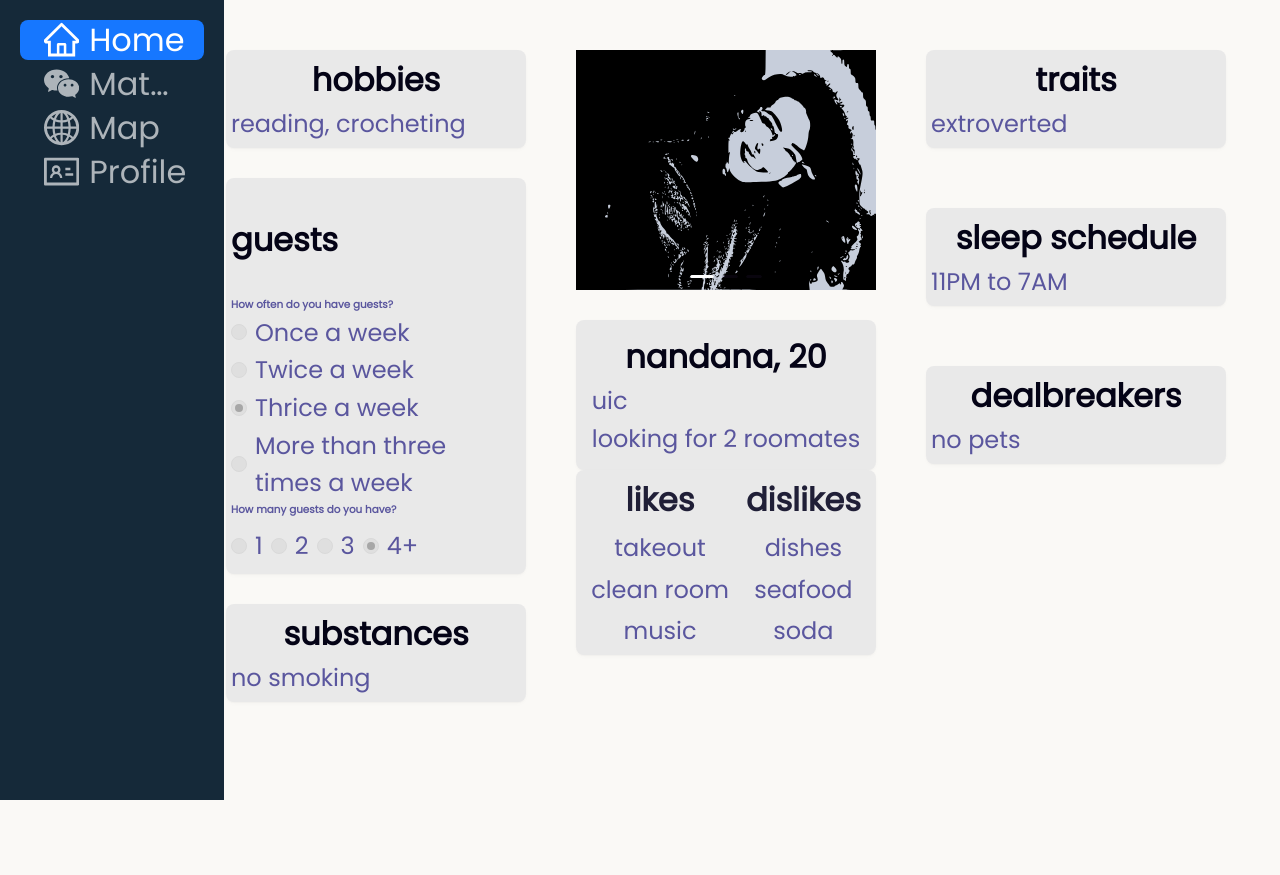
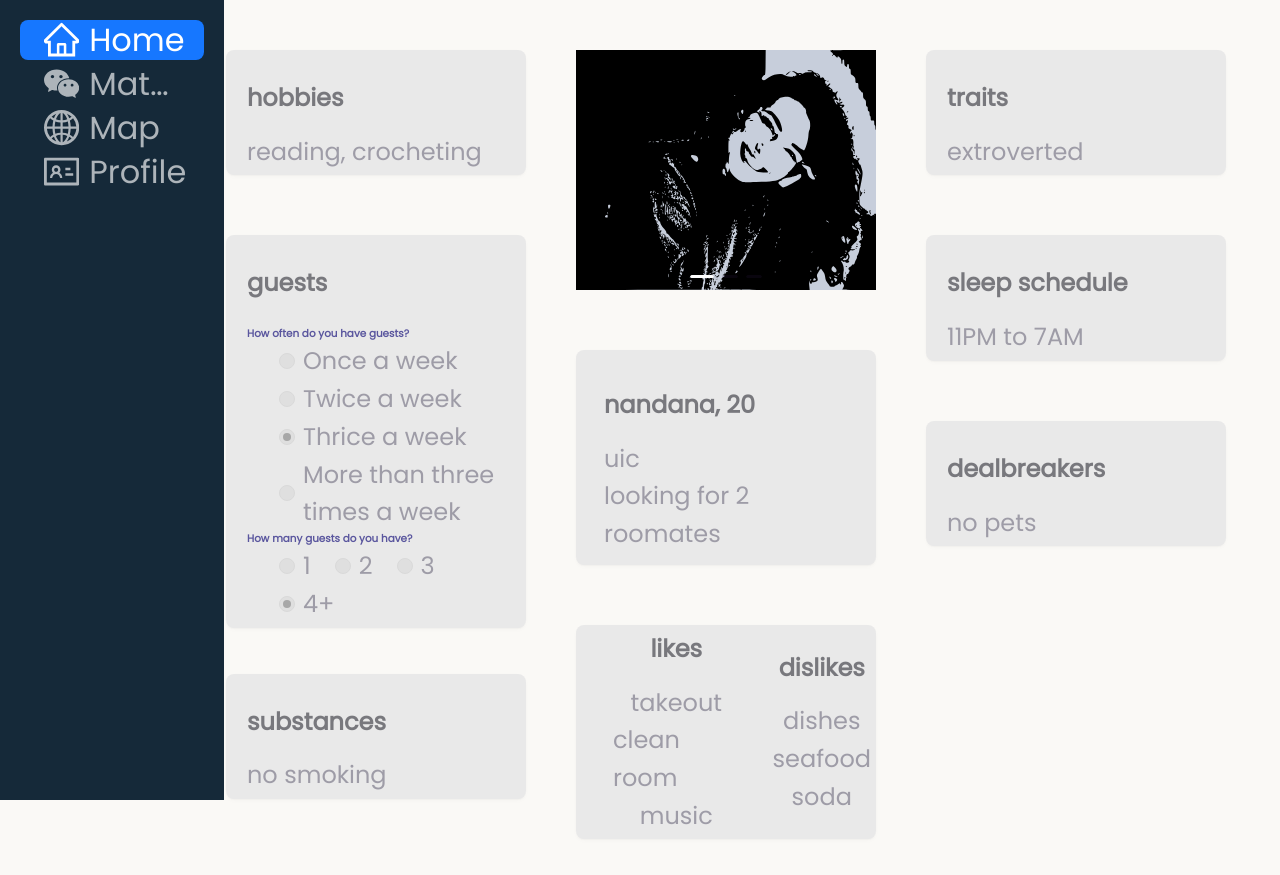
Before and after one commit to Olympicene/WildHacks-2024-Project, a React (Create React App) app in the folder client/: page /home in a window 1280 px wide. Before the commit the page ends 800 px from the top, so only its background shows below. Built offline with nearby package versions, Linux system fonts and the light colour scheme.

Commit message:
i want to die

```diff
--- a/client/src/components/Card/Guest/guest.css
+++ b/client/src/components/Card/Guest/guest.css
@@ -1,15 +1,5 @@
 h1 {
     font-family: "Poppins", sans-serif;
-}
-
-.info-title {
-    font-family: "Poppins", sans-serif;
-    font-weight: 800;
-    font-style: normal;
-    font-size: 1rem;
-    margin: 0;
-    color: #040316;
-    background-color: #e9e9e9;
 }
 
 .info-text {
--- a/client/src/components/Card/Info/Info.css
+++ b/client/src/components/Card/Info/Info.css
@@ -2,20 +2,6 @@
     background-color: #e9e9e9;
 }
 
-.info-title {
-    font-family: "Poppins", sans-serif;
-    font-weight: 600;
-    font-style: normal;
-    font-size: 2rem;
-    margin: 0;
-    color: #040316;
+.info-div {
+    text-align: left;
 }
-
-.info-text {
-    font-family: "Poppins", sans-serif;
-    font-weight: 300;
-    font-style: normal;
-    font-size: 1.5rem;
-    margin : 0;
-    color: #5a569e;
-}
--- a/client/src/components/Card/Info/Info.js
+++ b/client/src/components/Card/Info/Info.js
@@ -11,7 +11,7 @@ const Info = ({title,details}) => {
       };
 
     return (
-        <div>
+        <div className='info-div'>
             <Card bordered={false} hoverable={true} style={{ width: 300 }} styles={{ body: cardBodyStyles }} className='info-text-card'>
             <p className='info-title'>{title}</p>
             <p className='info-text'>{details}</p>
--- a/client/src/components/Card/Likes/likes.css
+++ b/client/src/components/Card/Likes/likes.css
@@ -1,15 +1,3 @@
-.info-title {
-    font-family: 'Poppins', sans-serif;
-    font-weight: 800;
-    font-style: normal;
-    font-size: 2rem;
-    margin: 0;
-    color: #1d1c2c;
-    background-color: #d2e4fc;
-    display: flex;
-    justify-content: center;
-    align-items: center;
-  }
 
   .likes-container {
     display: flex;
--- a/client/src/components/Card/Likes/likes.js
+++ b/client/src/components/Card/Likes/likes.js
@@ -12,17 +12,17 @@ const Likes = ({details}) => {
     <Card className="info-title" size="small" style={{ width: 300 }} bordered={false} styles = {{body:cardBodyStyles}}hoverable>
       <div className="likes-container">
         <div className="like-container">
-          <span className="like-text">likes</span>
-          <span className="like">{details.like1}</span>
-          <span className="like">{details.like2}</span>
-          <span className="like">{details.like3}</span>
+          <span className="info-title">likes</span>
+          <span className="info-text">{details.like1}</span>
+          <span className="info-text">{details.like2}</span>
+          <span className="info-text">{details.like3}</span>
         </div>
         <div className="vl"></div>
         <div className="dislike-container">
-          <span className="dislike-text">dislikes</span>
-          <span className="like">{details.dislike1}</span>
-          <span className="like">{details.dislike2}</span>
-          <span className="like">{details.dislike3}</span>
+          <span className="info-title">dislikes</span>
+          <span className="info-text">{details.dislike1}</span>
+          <span className="info-text">{details.dislike2}</span>
+          <span className="info-text">{details.dislike3}</span>
         </div>
       </div>
     </Card>
--- a/client/src/components/Card/MainInfo/maininfo.css
+++ b/client/src/components/Card/MainInfo/maininfo.css
@@ -1,11 +1,15 @@
+.main-div {
+    text-align: left;
+}
 .info-title {
     font-family: "Poppins", sans-serif;
     font-weight: 600;
     font-style: normal;
-    font-size: 2rem;
-    margin: 0;
-    color: #040316;
+    font-size: 1.5rem;
+    margin-bottom: 1rem;
+    color: #78787d;
     background-color: #e9e9e9;
+    padding-left: 1rem;
 }
 
 .info-text {
@@ -14,7 +18,7 @@
     font-style: normal;
     font-size: 1.5rem;
     margin : 0;
-    color: #5a569e;
+    color: #9e9ca7;
     background-color: #e9e9e9;
-
+    padding-left: 1rem;
 }
--- a/client/src/components/Card/MainInfo/maininfo.js
+++ b/client/src/components/Card/MainInfo/maininfo.js
@@ -6,17 +6,21 @@ const MainInfo = ({details}) => {
 
   return (
     <Card
-      className='info-title'
       size="small"
       bordered={false}
       style={{
-        width: 300
+        width: 300,
+        backgroundColor:"#e9e9e9"
       }}
       hoverable
     >
-      <p className="info-title">{details.name}, {details.age} </p>
-      <p className="info-text">{details.university}</p>
-      <p className="info-text">looking for {details.roomates} roomates</p>
+      <div className='main-div'>
+        <div className='main-div'>
+        <p className="info-title">{details.name}, {details.age} </p>
+        </div>
+        <p className="info-text">{details.university}</p>
+        <p className="info-text">looking for {details.roomates} roomates</p>
+      </div>
     </Card>
   );
 };
```
